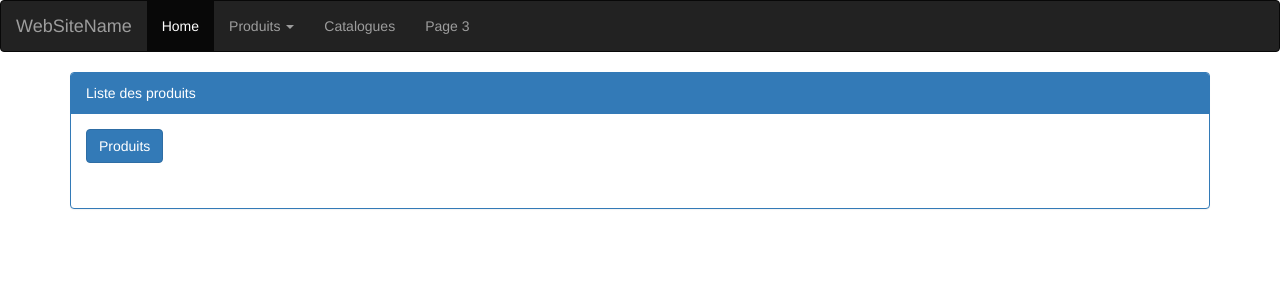
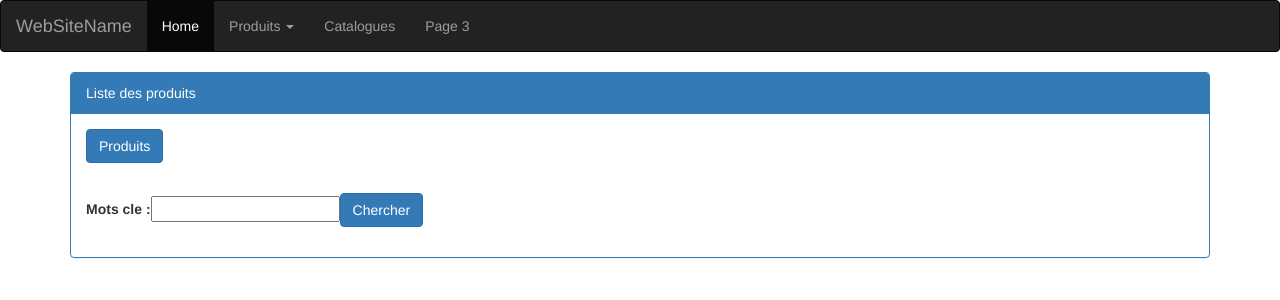
Before and after one commit to benzina/front-end-gestion-des-produits, an Angular app in the folder front-end-gestion-produits/: page /produits in a window 1280 px wide. Shown: the top 300 px of the page. Built offline with nearby package versions, Linux system fonts and the light colour scheme.

Commit message:
tache :chercher des produits à partir d'un mots clé

```diff
--- a/front-end-gestion-produits/src/app/app.module.ts
+++ b/front-end-gestion-produits/src/app/app.module.ts
@@ -6,6 +6,7 @@ import { AppComponent } from './app.component';
 import { ProduitsComponent } from './produits/produits.component';
 import { NouveauProduitComponent } from './nouveau-produit/nouveau-produit.component';
 import {HttpClientModule} from "@angular/common/http";
+import {FormsModule} from "@angular/forms";
 
 @NgModule({
   declarations: [
@@ -16,7 +17,8 @@ import {HttpClientModule} from "@angular/common/http";
   imports: [
     BrowserModule,
     AppRoutingModule,
-    HttpClientModule
+    HttpClientModule,
+    FormsModule
   ],
   providers: [],
   bootstrap: [AppComponent]
--- a/front-end-gestion-produits/src/app/produits/produits.component.html
+++ b/front-end-gestion-produits/src/app/produits/produits.component.html
@@ -5,6 +5,15 @@
       <button class="btn btn-primary" (click)="onGetProduits()">Produits</button>
     </div>
     <div class="panel-body">
+      <form #f="ngForm" (ngSubmit)="onChercheProduits(f.value)" >
+        <div class="form-group">
+          <label>Mots cle :</label>
+          <input type="text" name="motsCle" ngModel>
+          <button class="btn btn-primary" type="submit">Chercher</button>
+        </div>
+
+      </form>
+
       <table *ngIf="produits" class="table table-striped">
         <tr>
           <th>ID</th>
--- a/front-end-gestion-produits/src/app/produits/produits.component.ts
+++ b/front-end-gestion-produits/src/app/produits/produits.component.ts
@@ -16,6 +16,8 @@ export class ProduitsComponent implements OnInit {
   public totalPages:number;
   // @ts-ignore
   public pages:Array<number>;
+  // @ts-ignore
+  public currentKeyword:string;
 
   constructor(private catService:CatalogueService) { }
 
@@ -35,9 +37,29 @@ export class ProduitsComponent implements OnInit {
 
   }
 
+  onChercheProduits(form: any){
+    this.currentPage=0;
+    this.currentKeyword = form.motsCle;
+    this.chercheProduits();
+  }
+
+  chercheProduits() {
+    this.catService.getProduitsByKeyWord(this.currentKeyword,this.currentPage,this.size)
+      .subscribe(data=>{
+        // @ts-ignore
+        this.totalPages=data["page"].totalPages;
+        this.pages = new Array<number>(this.totalPages);
+        this.produits=data;
+      },error => {
+        console.log(error);
+      })
+
+
+  }
+
     onGetPageProducts(i: number) {
     this.currentPage=i;
-    this.onGetProduits();
-
+    // @ts-ignore
+      this.chercheProduits();
     }
 }
--- a/front-end-gestion-produits/src/app/services/catalogue.service.ts
+++ b/front-end-gestion-produits/src/app/services/catalogue.service.ts
@@ -13,4 +13,8 @@ export class CatalogueService {
   public getProduits(page:number,size:number){
     return this.httpClient.get(this.host+"/produits?page="+page+"&size="+size);
   }
+
+  public getProduitsByKeyWord(mc:string,page:number,size:number) {
+    return this.httpClient.get(this.host+"/produits/search/byDesignationPage?mc="+mc+"&page="+page+"&size="+size);
+  }
 }
```
